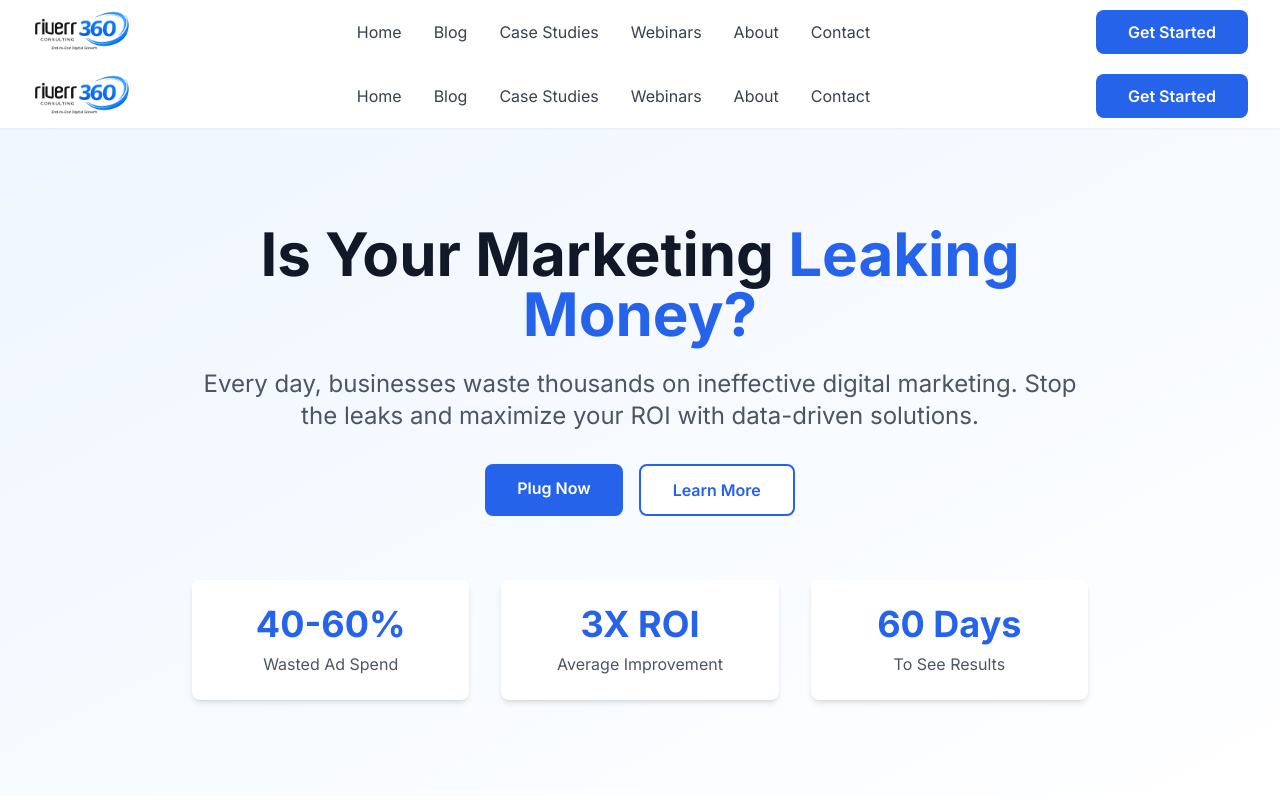
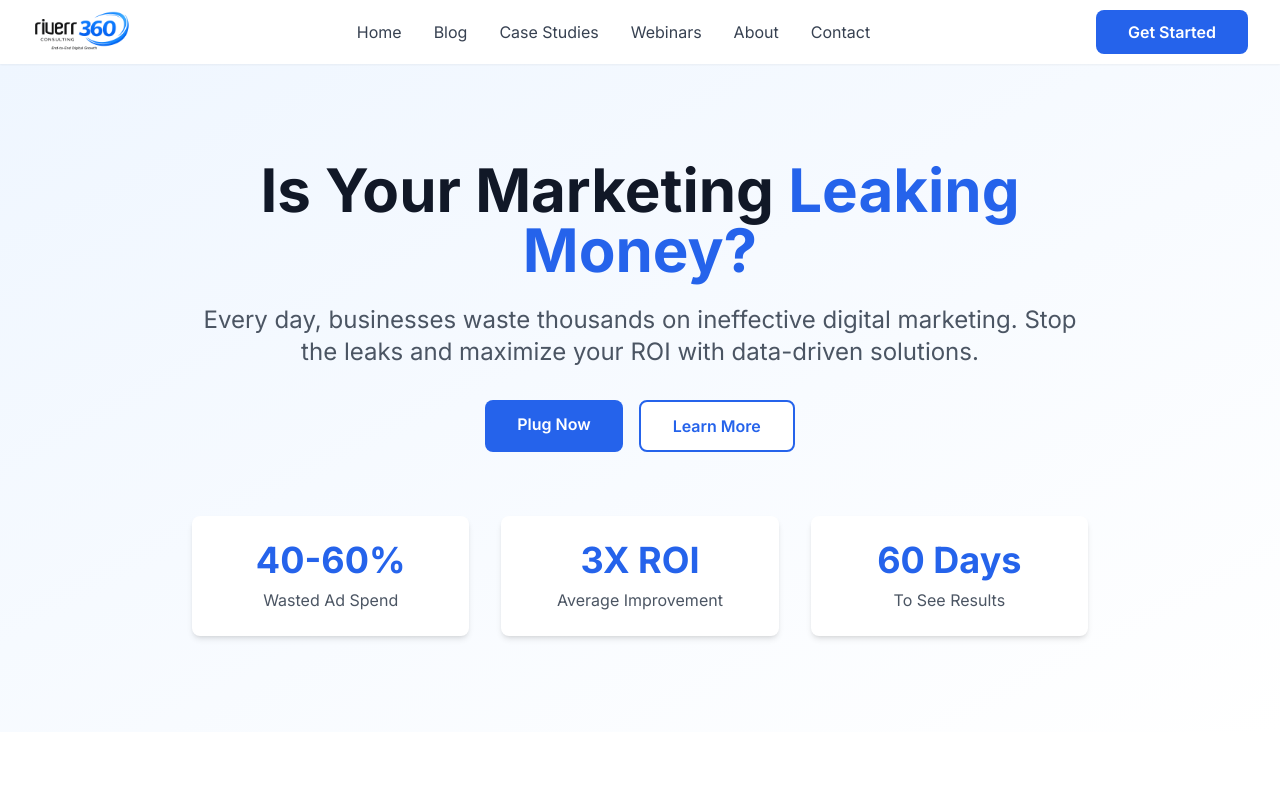
Before and after one commit to riverr360consulting/riverr360, a Next.js app: page / in a window 1280 px wide. Shown: the top 800 px of the page. Built offline with nearby package versions, Linux system fonts and the light colour scheme.

Commit message:
fix: remove duplicate Header and Footer from page.tsx

```diff
--- a/app/page.tsx
+++ b/app/page.tsx
@@ -1,26 +1,17 @@
-import Header from '@/components/Header';
-import Footer from '@/components/Footer';
 import HeroSection from '@/components/HeroSection';
 import LeakageExplained from '@/components/LeakageExplained';
 import ReasonsSection from '@/components/ReasonsSection';
 import SolutionsSection from '@/components/SolutionsSection';
 import WebinarHomeSection from '@/components/WebinarHomeSection';
 
-// Add before footer:
-<WebinarHomeSection />
-
 export default function HomePage() {
   return (
     <>
-      <Header />
-      <main>
-        <HeroSection />
-        <LeakageExplained />
-        <ReasonsSection />
-        <SolutionsSection />
-        <WebinarHomeSection />
-      </main>
-      <Footer />
+      <HeroSection />
+      <LeakageExplained />
+      <ReasonsSection />
+      <SolutionsSection />
+      <WebinarHomeSection />
     </>
   );
 }
```
